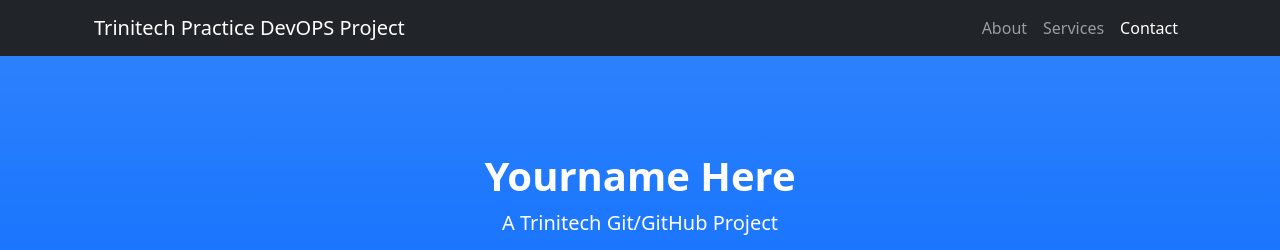
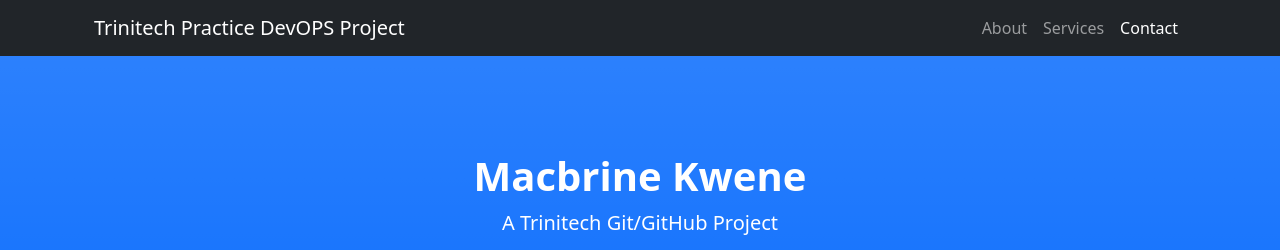
Before and after one commit to HomeSyt42/Repo1, a plain HTML site: page index.html in a window 1280 px wide. Shown: the top 250 px of the page. Drawn offline with nearby package versions, Linux system fonts and the light colour scheme.

Commit message:
added name

```diff
--- a/index.html
+++ b/index.html
@@ -30,7 +30,7 @@
         <!-- Header-->
         <header class="bg-primary bg-gradient text-white">
             <div class="container px-4 text-center">
-                <h1 class="fw-bolder">Yourname Here</h1>
+                <h1 class="fw-bolder">Macbrine Kwene</h1>
                 <p class="lead">A Trinitech Git/GitHub Project</p>
                 <a class="btn btn-lg btn-light" href="#about">Start scrolling!</a>
             </div>
```
